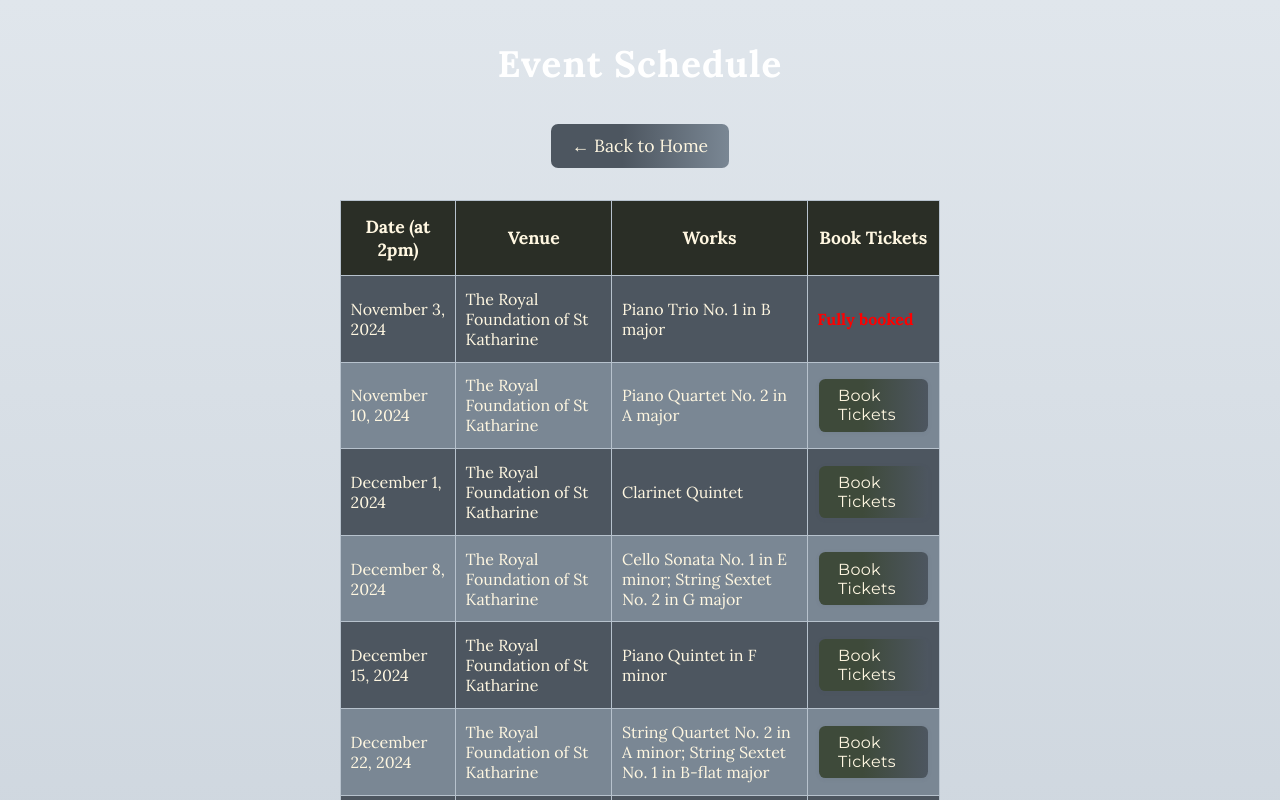
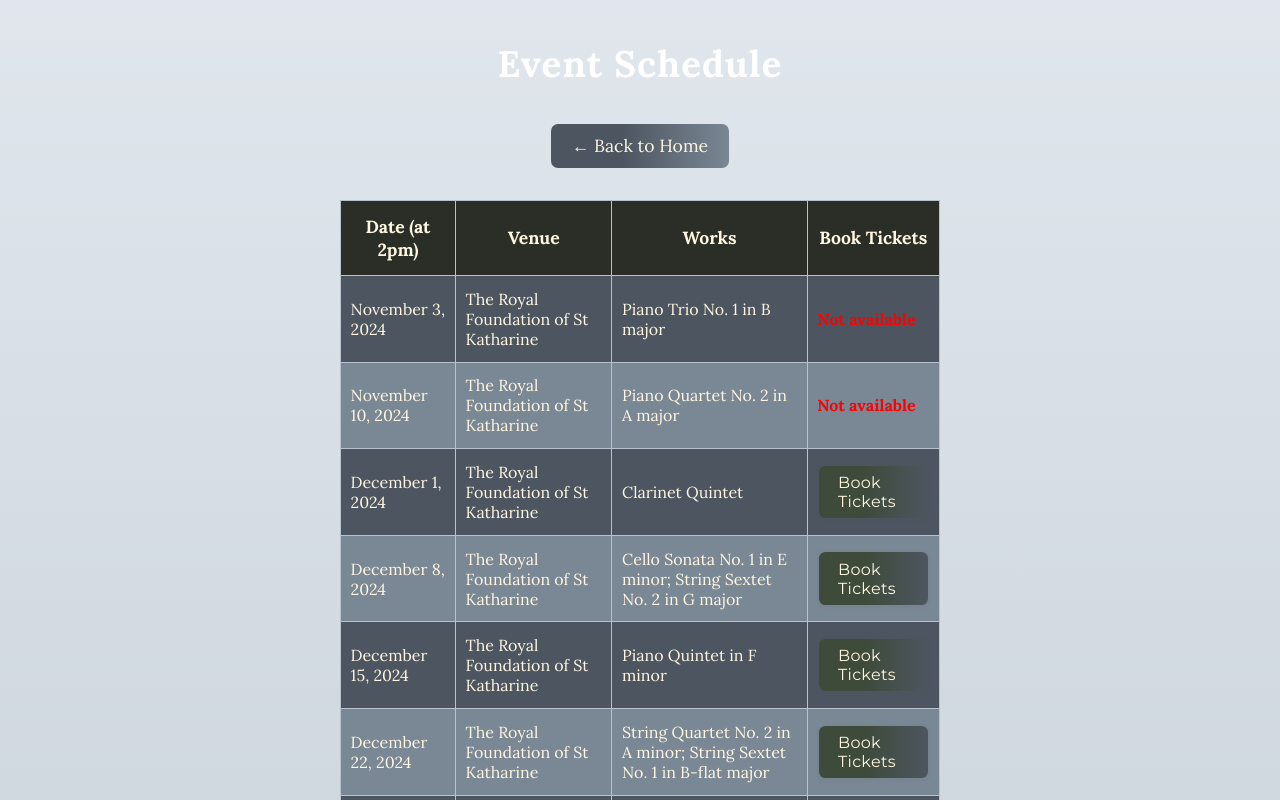
Before and after one commit to UrsulaDeCastroRobinson/brahmsclub_tickets, a Next.js app: page /schedule in a window 1280 px wide. Shown: the top 800 px of the page. Built offline with nearby package versions, Linux system fonts and the light colour scheme.

Commit message:
full booked

```diff
--- a/pages/schedule.js
+++ b/pages/schedule.js
@@ -98,8 +98,11 @@
 				  </td>
                   <td>
 					{i === 0 ? (
-						<span style={{ fontWeight: "bold", color: "red" }}>Fully booked</span>
+						<span style={{ fontWeight: "bold", color: "red" }}>Not available</span>
+				) : i === 1 ? (
+						<span style={{ fontWeight: "bold", color: "red" }}>Not available</span>
 				) : (
+
 				   <Link
                       href={{
                         pathname: "/booking",
```
